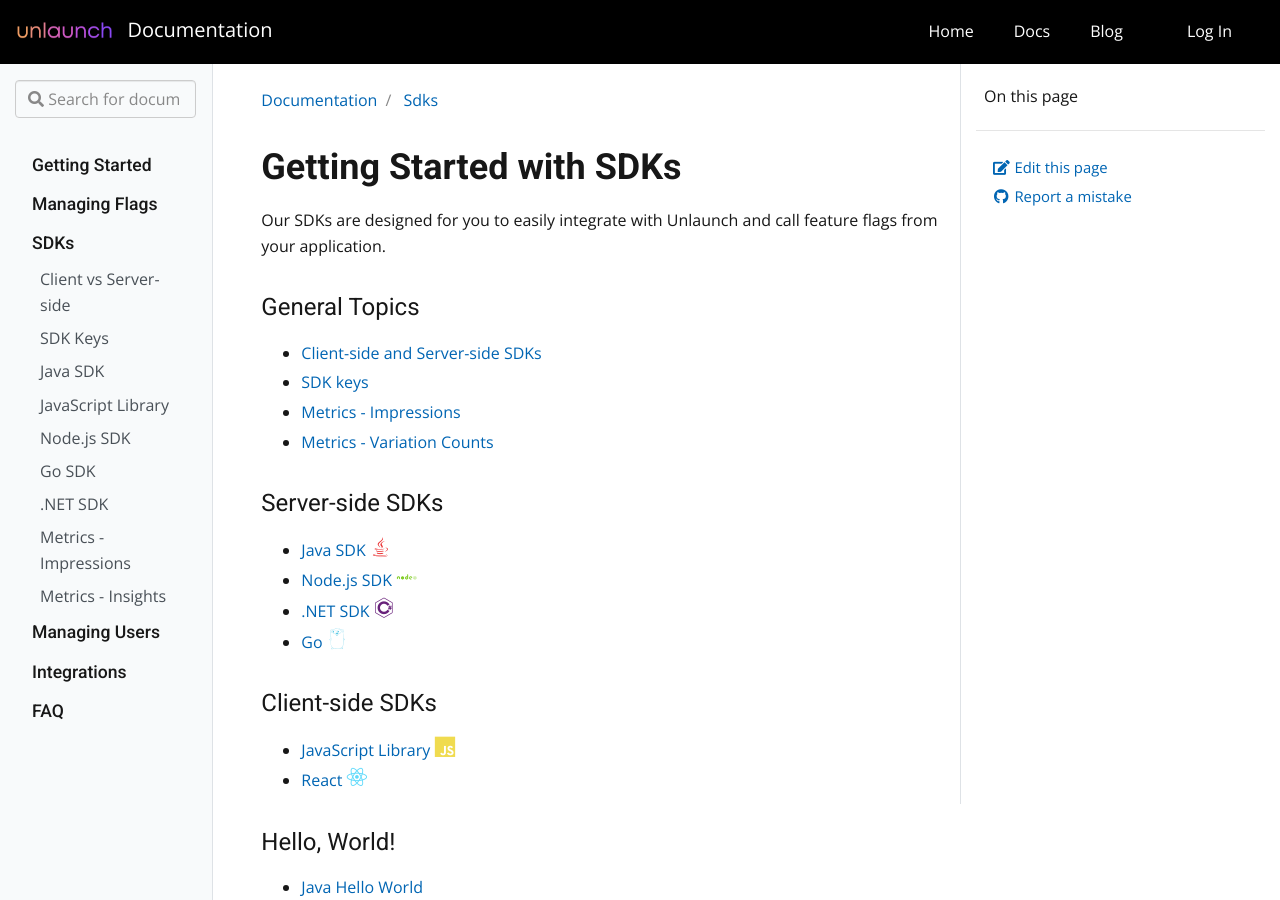
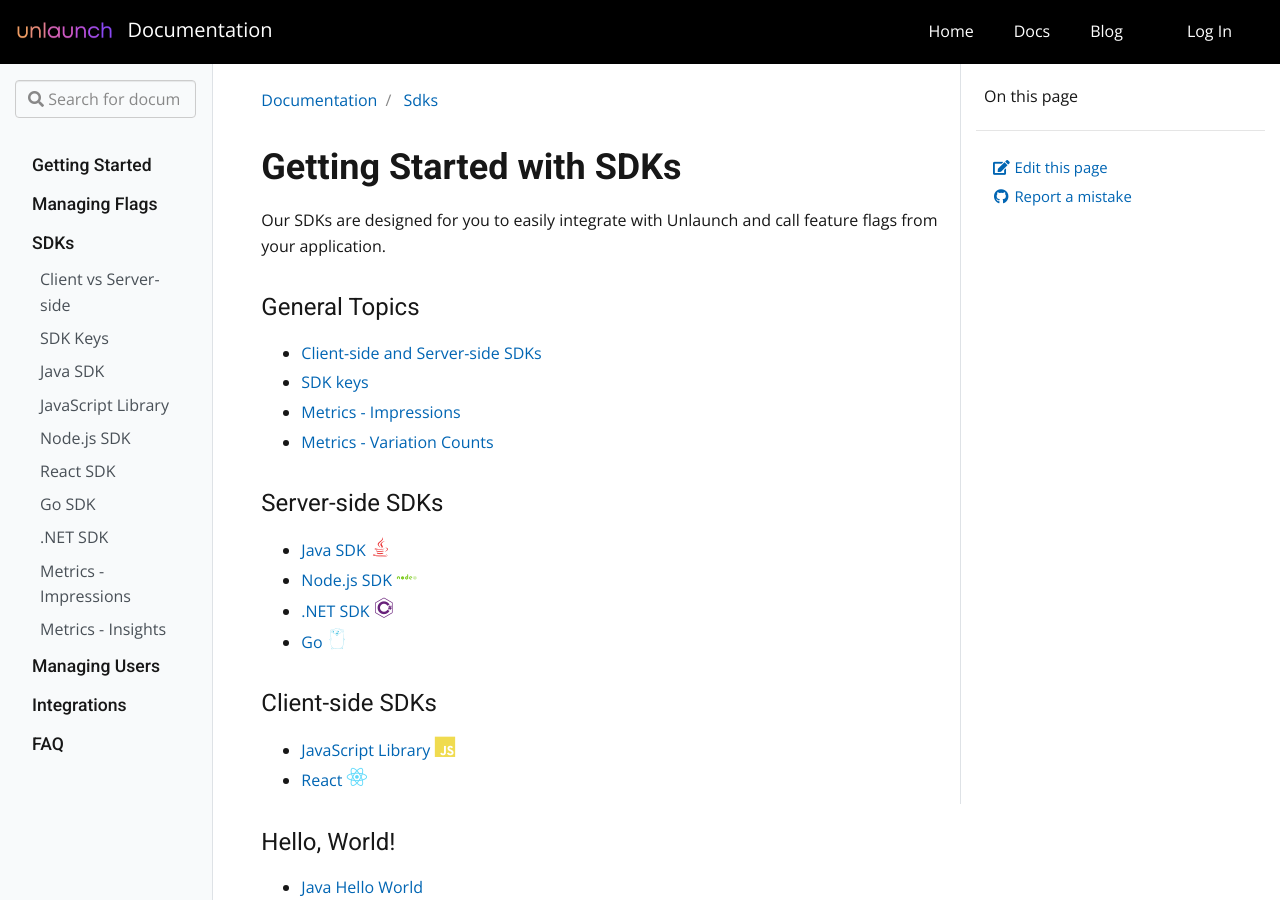
Before and after one commit to unlaunch/documentation, a Jekyll site: the page built from _docs/sdks/index.md, in a window 1280 px wide and 900 px high. Built offline with Jekyll 4.4.1, drawn with Linux system fonts in a browser that asks for light colours; nearby versions of some CDN libraries.

Commit message:
Update toc.yml

```diff
--- a/_data/toc.yml
+++ b/_data/toc.yml
@@ -41,6 +41,8 @@
           url: "docs/sdks/javascript-library"
         - title: Node.js SDK
           url: "docs/sdks/nodejs-sdk"
+        - title: React SDK
+          url: "docs/sdks/react-sdk"
         - title: Go SDK
           url: "docs/sdks/go-sdk"
         - title: .NET SDK
```
